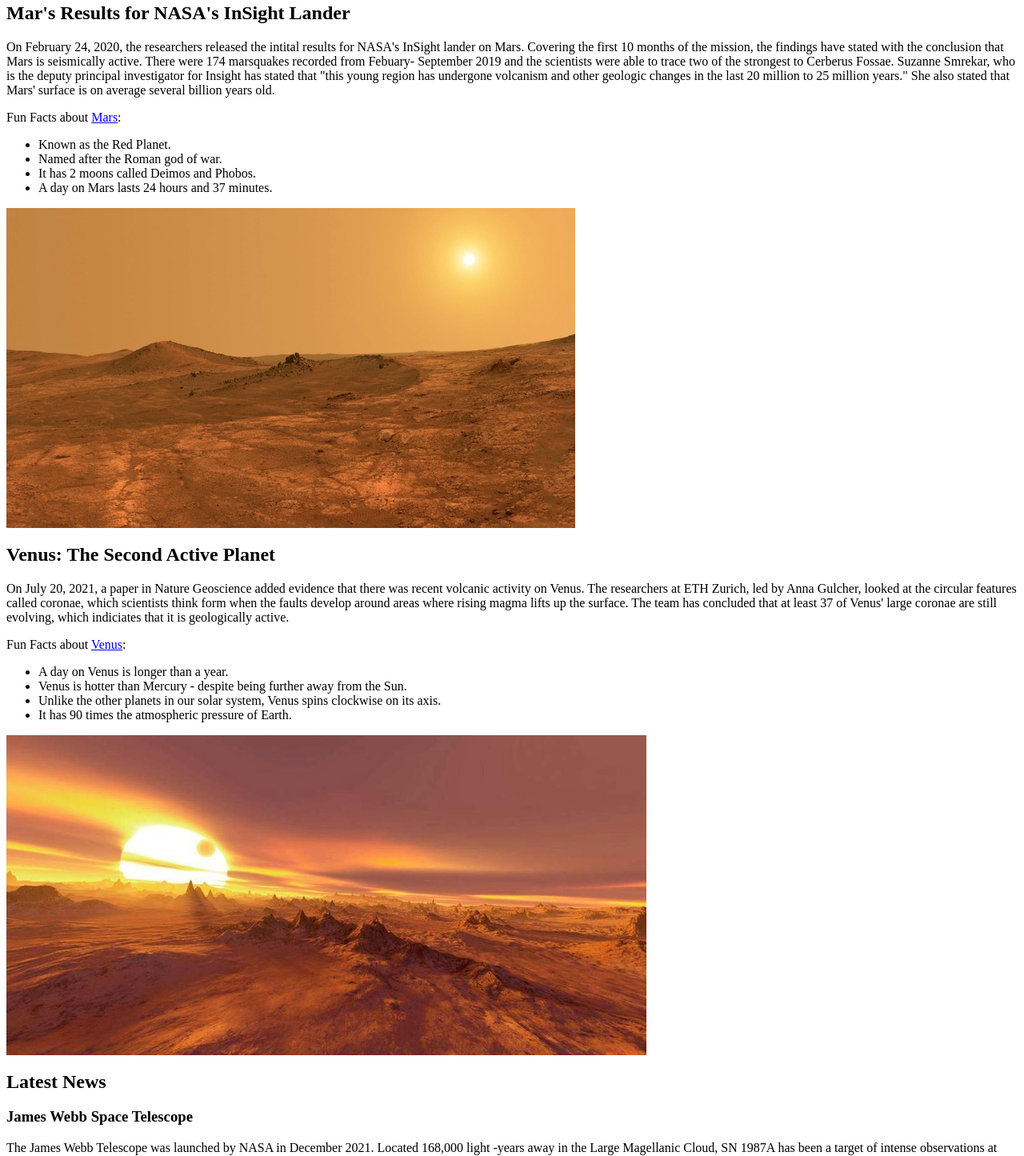
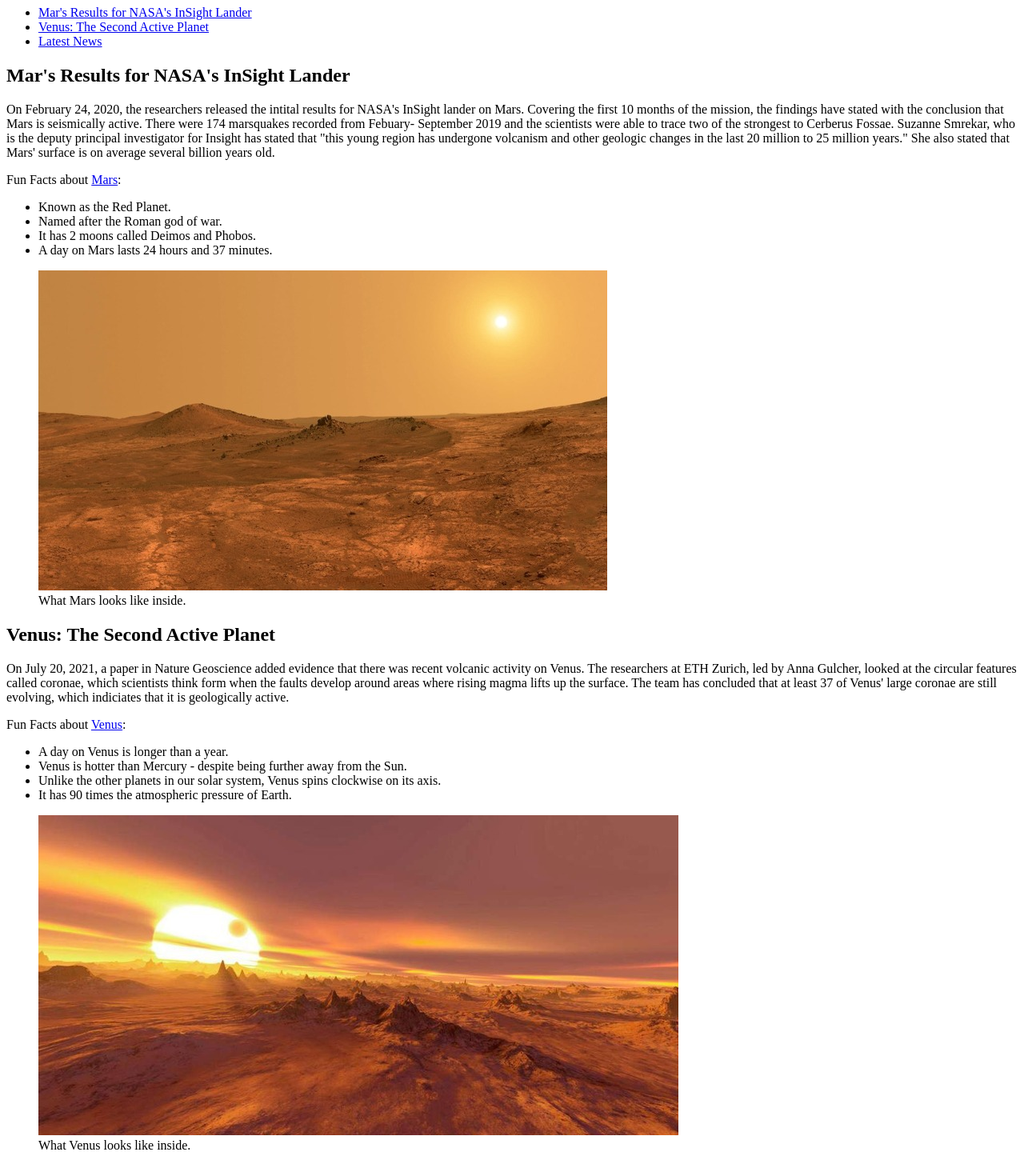
Before and after one commit to amywong24/astronomy-story, a plain HTML site: page index.html in a window 1280 px wide. Shown: the part 370-1815 px from the top of the page at 80% size. Drawn offline with Linux system fonts and the light colour scheme.

Commit message:
Add files via upload

```diff
--- a/index.html
+++ b/index.html
@@ -1,11 +1,27 @@
+<!DOCTYPE html>
 <html lang="en">
+
 <head>
     <meta charset="UTF-8">
     <title>Amy's Space Exploration & Astronomy Story</title>
 </head>
+
 <body>
+    <header>
         <img src="img/header-image.jpeg" title="Earth's View in Space" alt="Earth with a bright star in space">
         <h1>Mars and Venus are geologically active</h1>
+        <nav>
+            <ul>
+                <li><a href="#mars">Mar's Results for NASA's InSight Lander</a></li>
+                <li><a href="#venus">Venus: The Second Active Planet</a></li>
+                <li><a href="#news">Latest News</a></li>
+            </ul>
+        </nav>
+    </header>
+
+    <main>
+        <section id="mars">
+            <article>
                 <h2>Mar's Results for NASA's InSight Lander</h2>
                 <p>On February 24, 2020, the researchers released the intital results for
                     NASA's InSight lander on Mars. Covering the first 10 months of the
@@ -18,7 +34,9 @@
                     to 25 million years." She also stated that Mars' surface is on average
                     several billion years old.
 
-            <p>Fun Facts about <a href="https://www.littlehouseofscience.com/20_fascinating__fun_science_facts_planet_mars">Mars</a>:</p>
+                <p>Fun Facts about <a
+                        href="https://www.littlehouseofscience.com/20_fascinating__fun_science_facts_planet_mars">Mars</a>:
+                </p>
                 <ul>
                     <li>Known as the Red Planet.</li>
                     <li>Named after the Roman god of war.</li>
@@ -26,8 +44,16 @@
                     <li>A day on Mars lasts 24 hours and 37 minutes.</li>
                 </ul>
                 </p>
-        <img src="img/mars-surface_711x400.jpeg" title="Mars" alt="A view of what Mars looks like from the surface">
+                <figure>
+                    <img src="img/mars-surface_711x400.jpeg" title="Mars"
+                        alt="A view of what Mars looks like from the surface">
+                    <figcaption>What Mars looks like inside.</figcaption>
+                </figure>
+            </article>
+        </section>
 
+        <section id="venus">
+            <article>
                 <h2>Venus: The Second Active Planet</h2>
                 <p>On July 20, 2021, a paper in Nature Geoscience added evidence that there was
                     recent volcanic activity on Venus. The researchers at ETH Zurich, led by Anna
@@ -37,15 +63,23 @@
                     which indiciates that it is geologically active.
                 </p>
 
-        <p>Fun Facts about <a href="https://www.rmg.co.uk/stories/topics/interesting-facts-about-venus">Venus</a>:</p>
+                <p>Fun Facts about <a
+                        href="https://www.rmg.co.uk/stories/topics/interesting-facts-about-venus">Venus</a>:</p>
                 <ul>
                     <li>A day on Venus is longer than a year.</li>
                     <li>Venus is hotter than Mercury - despite being further away from the Sun.</li>
                     <li>Unlike the other planets in our solar system, Venus spins clockwise on its axis.</li>
                     <li>It has 90 times the atmospheric pressure of Earth.</li>
                 </ul>
-        <img src="img/venus-surface_800x400.jpg" title="Venus" alt="A view of what Venus looks like from the surface">
+                <figure>
+                    <img src="img/venus-surface_800x400.jpg" title="Venus"
+                        alt="A view of what Venus looks like from the surface">
+                    <figcaption>What Venus looks like inside.</figcaption>
+                </figure>
+            </article>
+        </section>
 
+        <section id="news">
             <h2>Latest News</h2>
             <h3>James Webb Space Telescope</h3>
             <p>The James Webb Telescope was launched by NASA in December 2021. Located 168,000 light
@@ -53,9 +87,11 @@
                 observations at wavelengths ranging from gamma rays to radio for nearly 40 years,
                 since its discovery in February of 1987.</p>
             <img src="img/nasa-logo-web-rgb_491x400.png" title="NASA Logo" alt="NASA Logo">
-
+        </section>
+    </main>
     <hr>
 
+    <aside>
         <h2>Thoughts on this story?</h2>
         <form action="https://api.sheetmonkey.io/form/v4PxP7wnWCyZb1TDQur9tU" method="post">
             <label for="name">Name: </label>
@@ -76,8 +112,15 @@
             <input type="radio" name="region" id="Australia" value="Australia">
             <label for="Australia"> Australia</label><br><br>
             <label for="thoughts">Thoughts? </label>
-            <textarea name="thoughts" id="thoughts" required rows="6" cols="60" placeholder="Type your thoughts here..."></textarea><br><br>
+            <textarea name="thoughts" id="thoughts" required rows="6" cols="60"
+                placeholder="Type your thoughts here..."></textarea><br><br>
             <input type="submit" value="Submit">
         </form>
+    </aside>
+    <br>
+    <footer>
+        &copy; 2023 Amy Wong
+    </footer>
 </body>
+
 </html>
```
Lines whose indentation alone changed are shown as unchanged.
